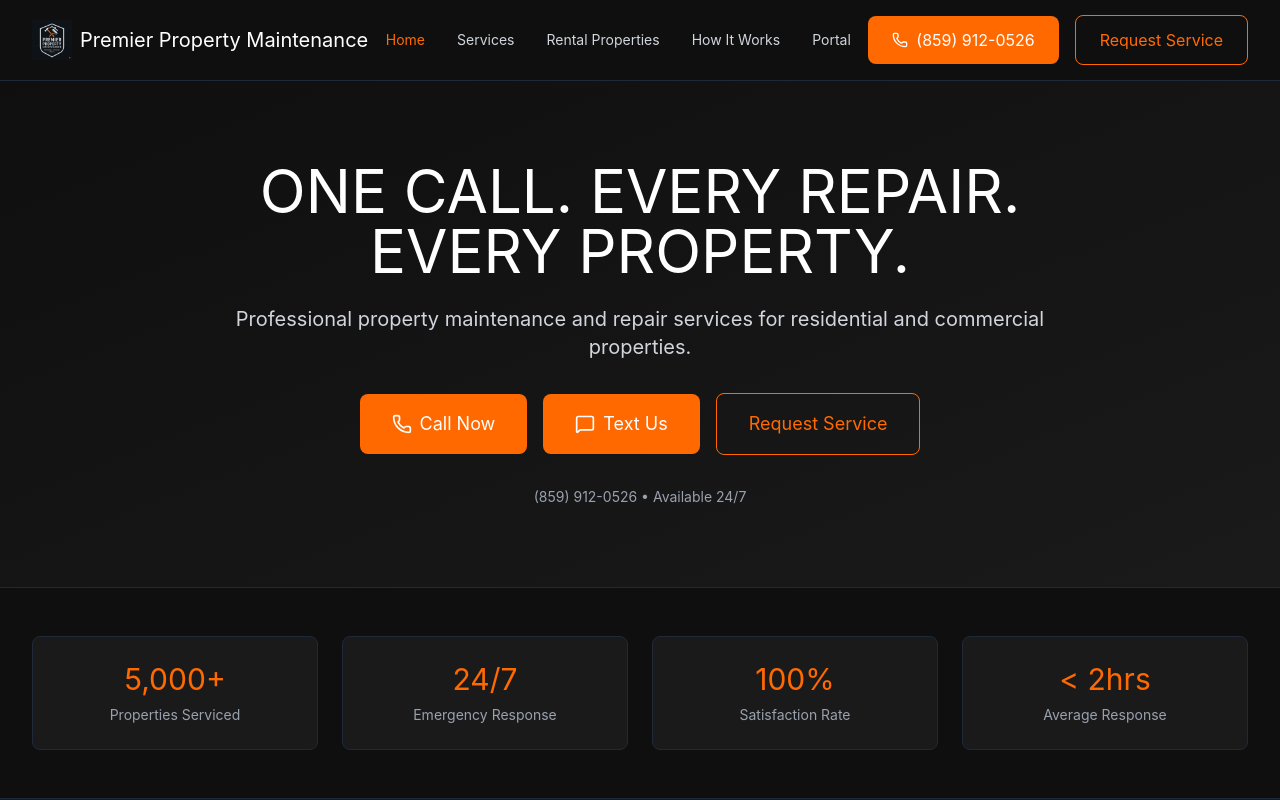
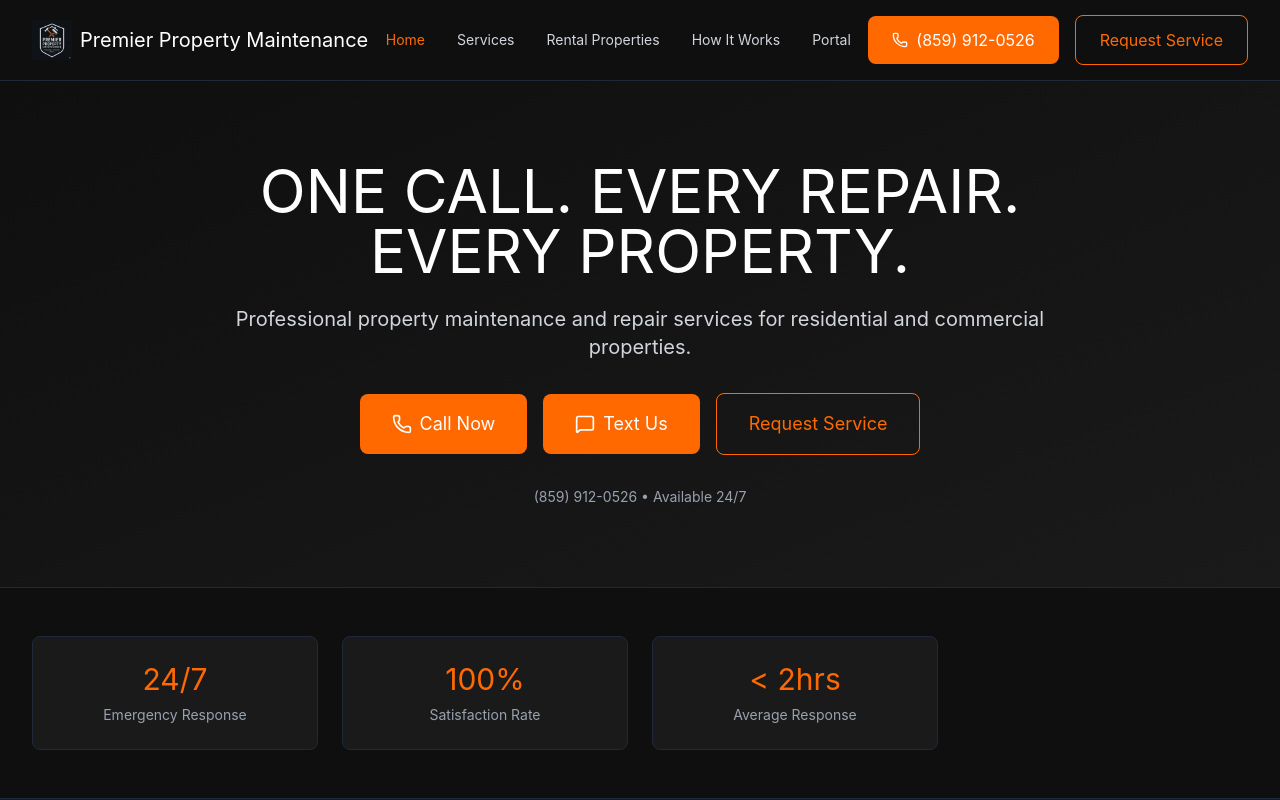
Before and after one commit to Bozo012/premier-property-maintenance, a React (Vite) app: page / in a window 1280 px wide. Shown: the top 800 px of the page. Built offline with nearby package versions, Linux system fonts and the light colour scheme.

Commit message:
Update Home page

```diff
--- a/src/app/pages/Home.tsx
+++ b/src/app/pages/Home.tsx
@@ -12,7 +12,7 @@ export default function Home() {
   ];
 
   const stats = [
-    { value: "5,000+", label: "Properties Serviced" },
+
     { value: "24/7", label: "Emergency Response" },
     { value: "100%", label: "Satisfaction Rate" },
     { value: "< 2hrs", label: "Average Response" },
```
